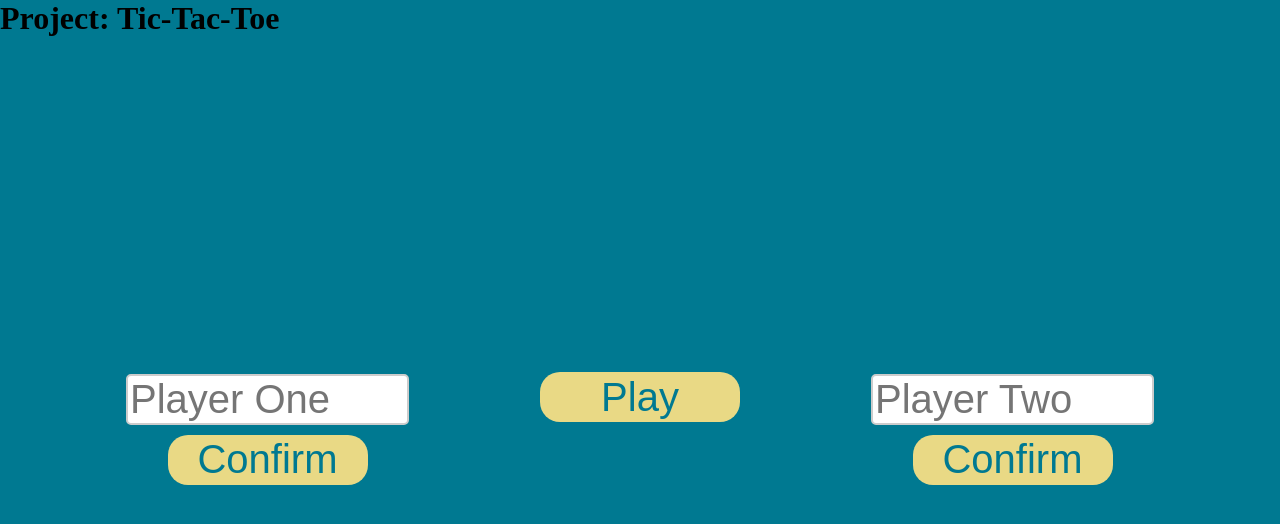
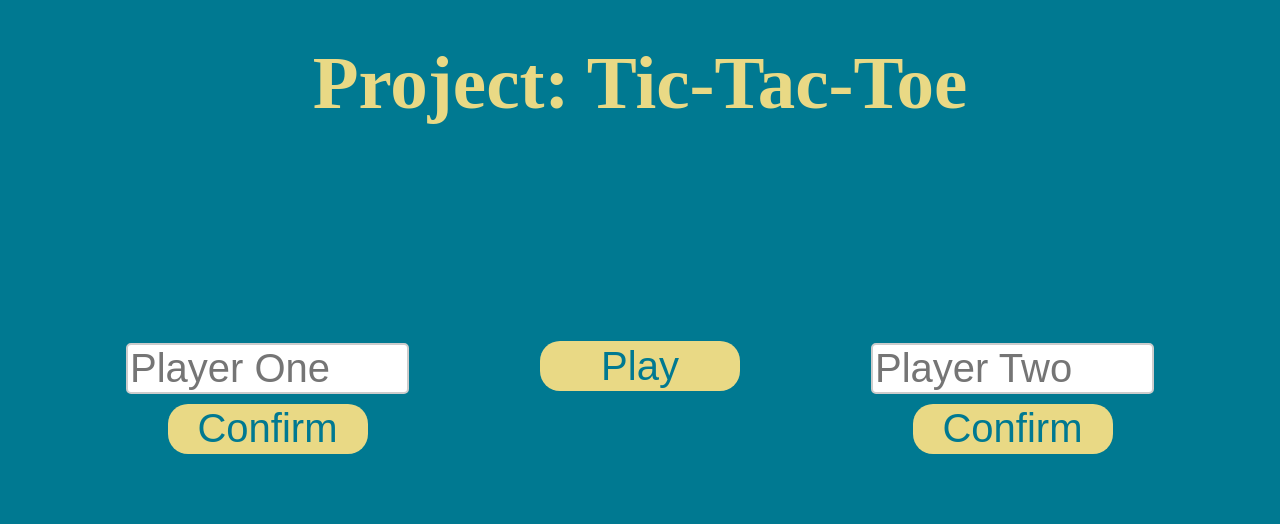
Before and after one commit to Quan-p/Project-Tic-Tac-Toe, a plain HTML site: page index.html in a window 1280 px wide. Drawn offline with Linux system fonts and the light colour scheme.

Commit message:
Adjusted margins and style of the title

```diff
--- a/style.css
+++ b/style.css
@@ -1,6 +1,6 @@
 body {
     margin: 0;
-    height: 100vh;;
+    height: 80vh;;
     background-color: #007991;
 }
 
@@ -15,13 +15,20 @@ p {
     margin-bottom: 10px;
 }
 
+#game-title {
+    color: #E9D985;
+    text-align: center;
+    margin-top: 40px;
+    font-size: 75px;
+}
+
 #game-container {
     display: grid;
     grid-template-columns: auto auto auto;
     grid-column-gap: 0px;
     grid-row-gap: 0px;
     width: 100px;
-    height: 70vh;
+    height: 80vh;
     justify-content: center;
     align-content: center;
     justify-items: center;
@@ -32,7 +39,7 @@ p {
 
 #gameButtons {
     display: flex;
-    height: 90vh;
+    height: 60vh;
     justify-content: space-evenly;
     align-items: center;
 }
```
